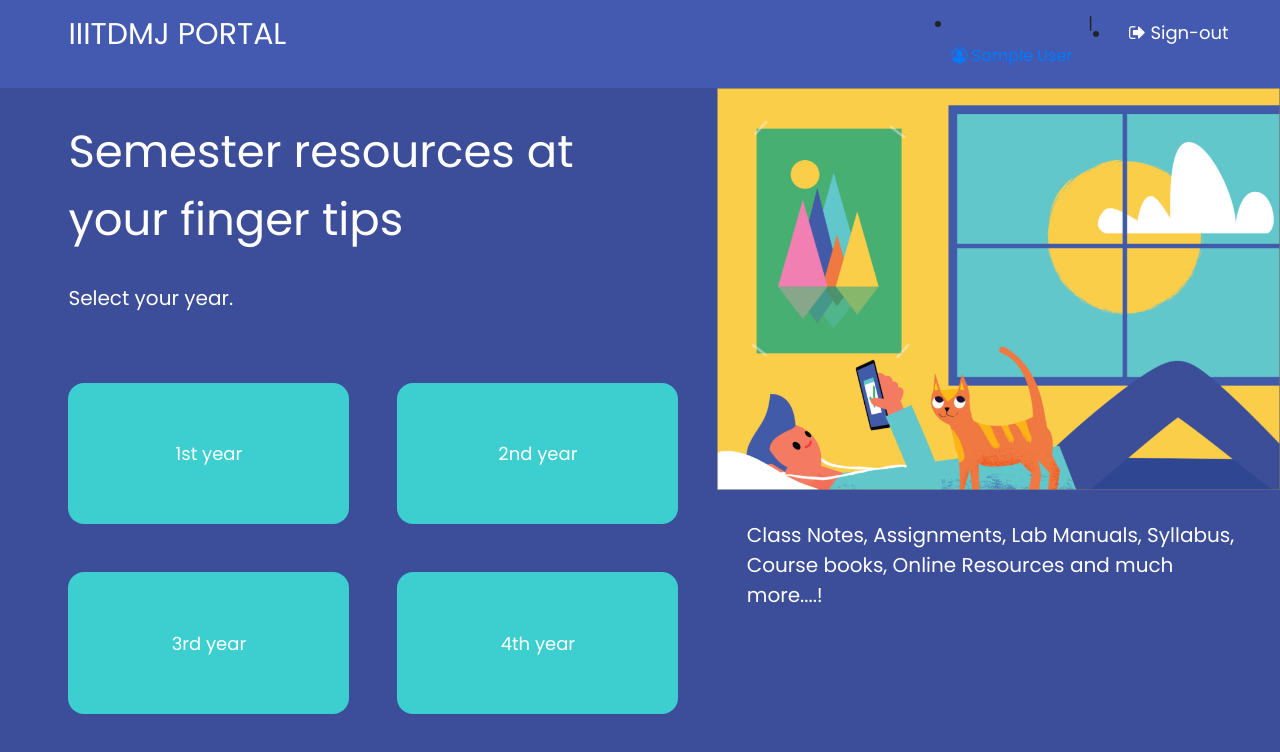
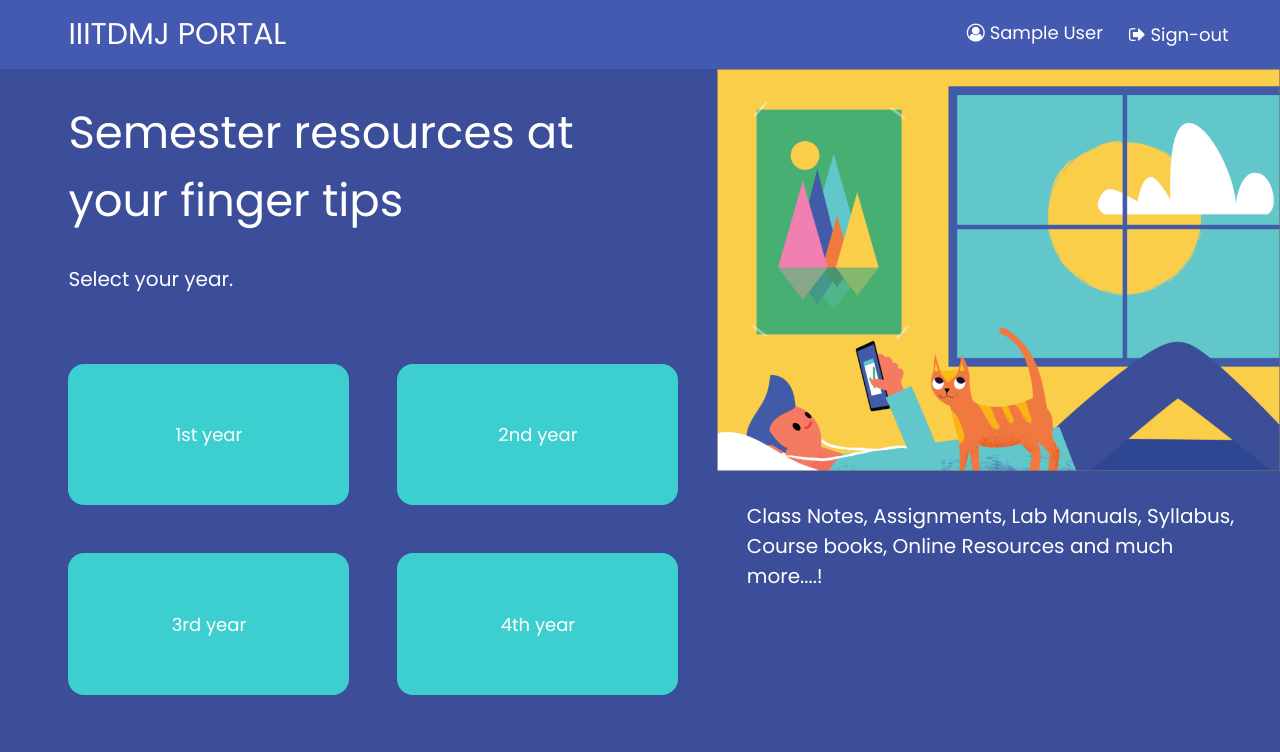
Before and after one commit to BitByte-TPC/resource_website, a React (Create React App) app in the folder frontend/: page /Home in a window 1280 px wide. Shown: the top 752 px of the page. Built offline with nearby package versions, Linux system fonts and the light colour scheme; sample sign-in values are in the browser's storage.

Commit message:
SignUp Bug Fixed

```diff
--- a/frontend/src/commponents/navBar.jsx
+++ b/frontend/src/commponents/navBar.jsx
@@ -23,20 +23,16 @@ function NavBar(props){
           <div className="navButton">
           {props.user ?
                 (
-                  <React.Fragment>
-                    <NavItem>
-                      <Link className="nav-link br" to="/user">
+                  <>
+                      <div className="secButton" to="/user">
                         <span className="fa fa-user-circle-o"></span>{" "}
                         {props.user.name}
-                      </Link>
-                    </NavItem>
-                    <div className="or">|</div>
-                    <NavItem>
+                      </div>
+
                       <button className="secButton" onClick={props.onLogOut}>
                         <span className="fa fa-sign-out"></span> Sign-out
                       </button>
-                    </NavItem>
-                  </React.Fragment>
+                  </>
                 )
               :(
                 <>
@@ -48,7 +44,7 @@ function NavBar(props){
                   </button>
 
                   <button
-                    onClick={props.onRegister}
+                    onClick={props.onClose2}
                     className="priButton"
                   >
                     Sign up
```
